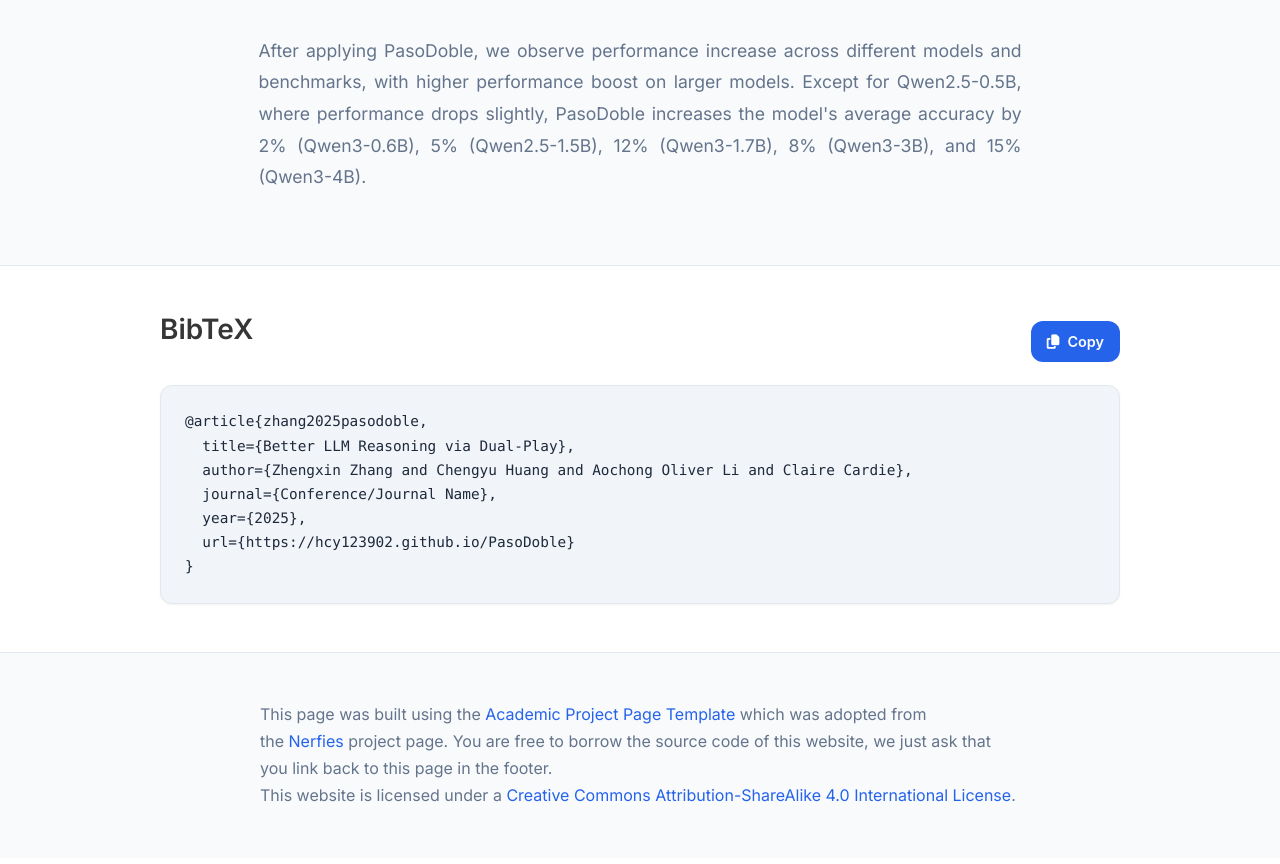
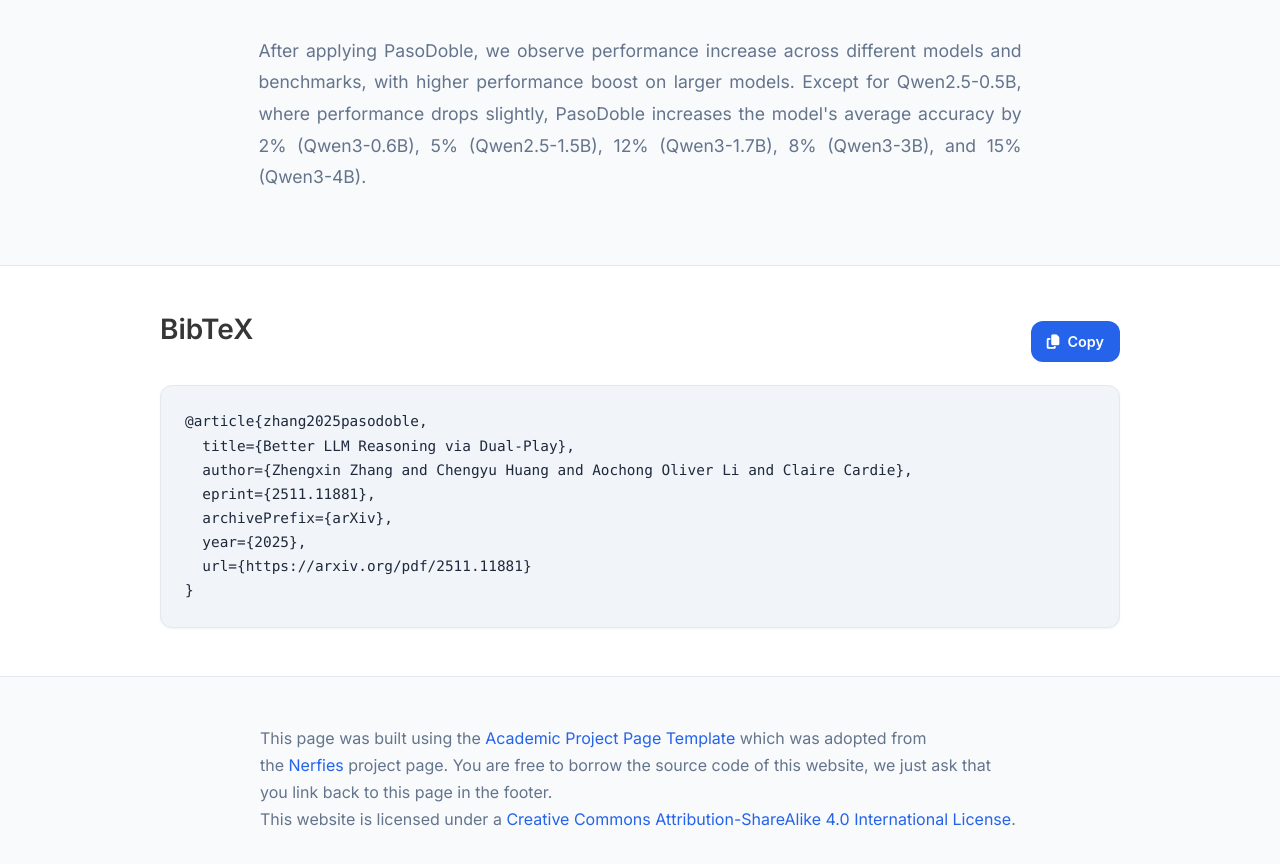
Before and after one commit to HCY123902/PasoDoble, a plain HTML site: page index.html in a window 1280 px wide. Shown: the part 3184-4048 px from the top of the page. Drawn offline with nearby package versions, Linux system fonts and the light colour scheme; some icons are missing.

Commit message:
Add paper citation

```diff
--- a/index.html
+++ b/index.html
@@ -550,9 +550,10 @@
       <pre id="bibtex-code"><code>@article{zhang2025pasodoble,
   title={Better LLM Reasoning via Dual-Play},
   author={Zhengxin Zhang and Chengyu Huang and Aochong Oliver Li and Claire Cardie},
-  journal={Conference/Journal Name},
+  eprint={2511.11881},
+  archivePrefix={arXiv},
   year={2025},
-  url={https://hcy123902.github.io/PasoDoble}
+  url={https://arxiv.org/pdf/2511.11881}
 }</code></pre>
     </div>
 </section>
```
